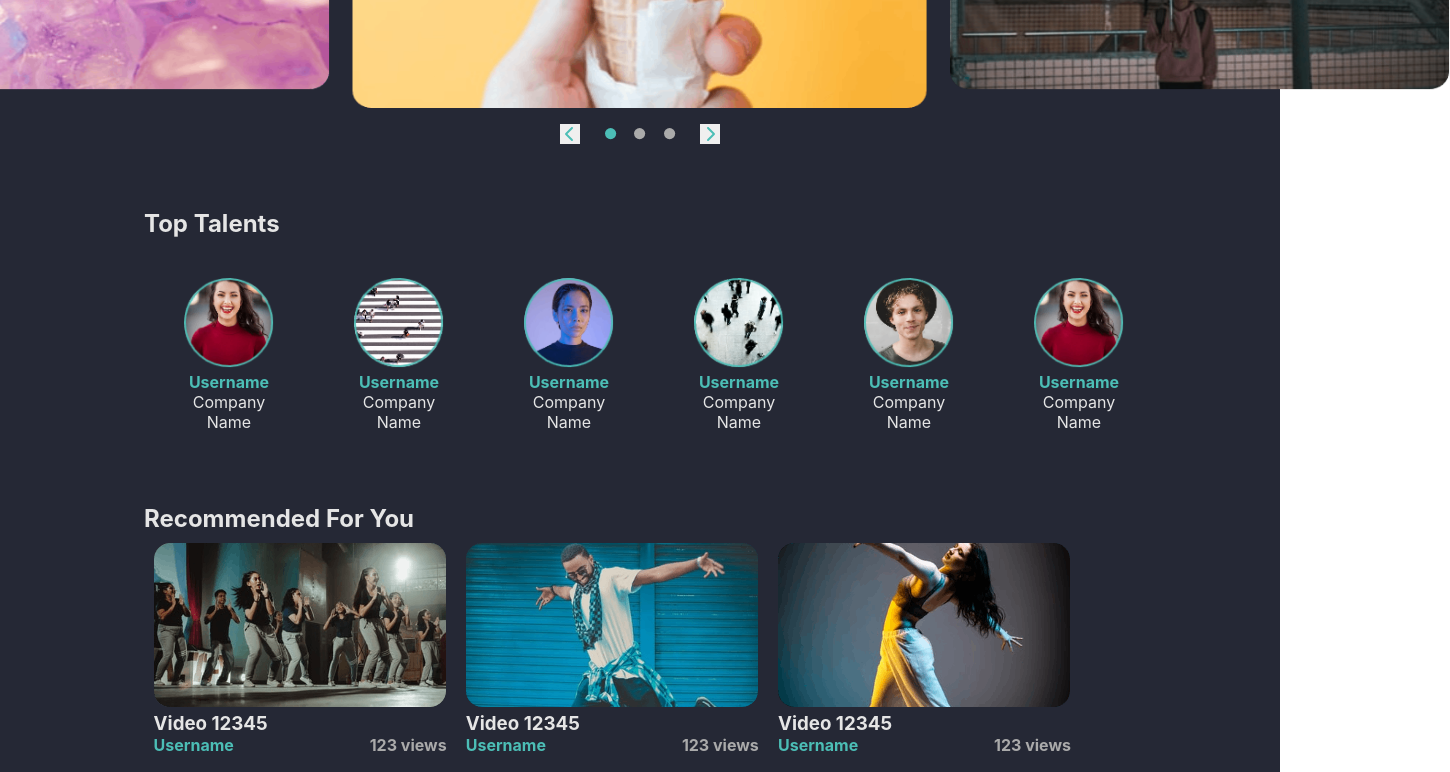
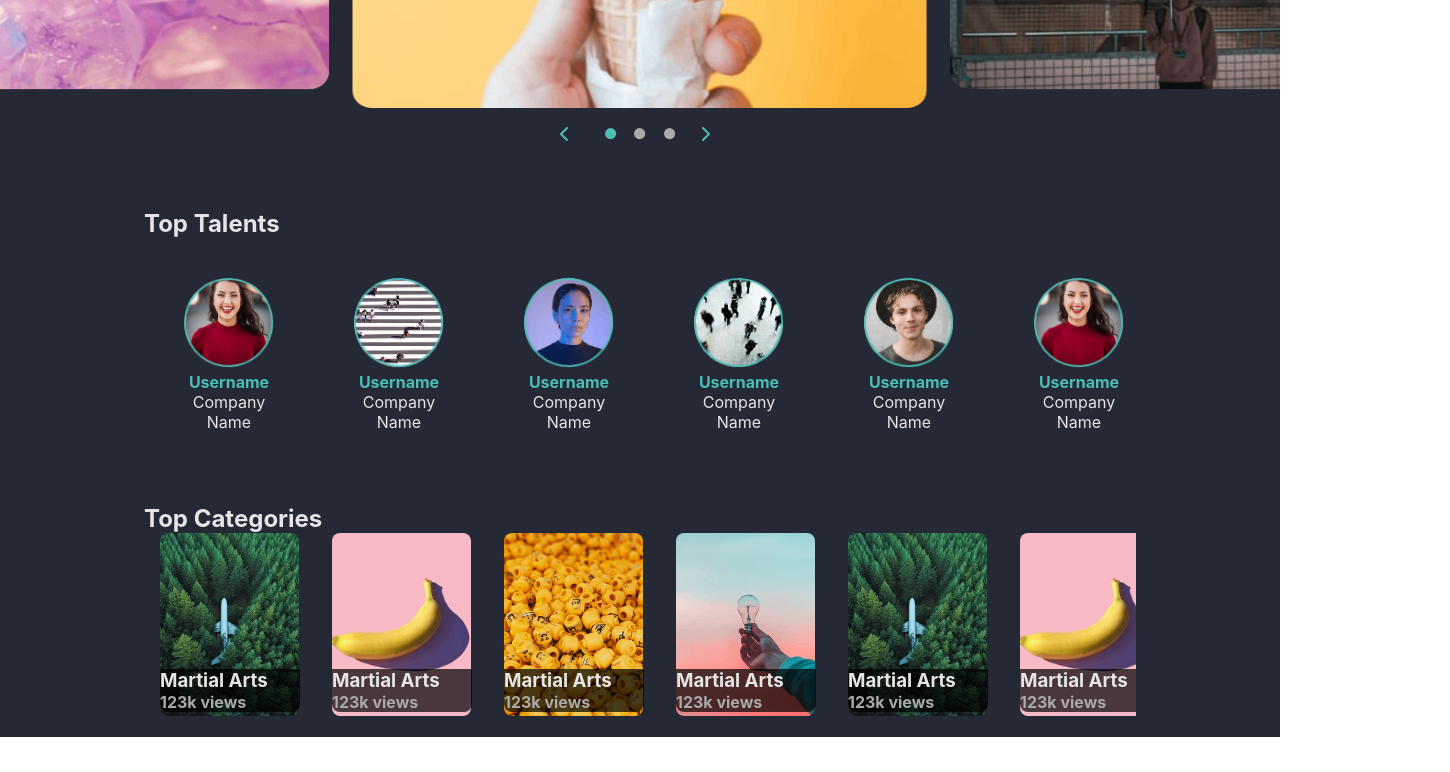
Before and after one commit to systemry420/react-sass-page, a React (Create React App) app: page / in a window 1280 px wide. Shown: the part 240-1012 px from the top of the page, 1450 px wide, since content can reach past the window. After the commit the page ends 977 px from the top, so only its background shows below. Built offline with nearby package versions, Linux system fonts and the light colour scheme.

Commit message:
style top categories

```diff
--- a/src/components/Carousel.tsx
+++ b/src/components/Carousel.tsx
@@ -68,17 +68,17 @@ const Carousel = () => {
         })}
       </div>
       <div className='buttons'>
-        <button className="prev" onClick={() => setIndex(index - 1)}>
+        <span className="prev" onClick={() => setIndex(index - 1)}>
           <FontAwesomeIcon icon={faChevronLeft} />
-        </button>
+        </span>
         {images.map((image, idx) => (
           <span className={`circle ${index === idx ? 'active': ''}`}>
             <FontAwesomeIcon icon={faCircle} />
           </span>
         ))}
-        <button className="next" onClick={() => setIndex(index + 1)}>
+        <span className="next" onClick={() => setIndex(index + 1)}>
           <FontAwesomeIcon icon={faChevronRight} />
-        </button>
+        </span>
       </div>
     </section>
   );
--- a/src/components/Main.tsx
+++ b/src/components/Main.tsx
@@ -5,6 +5,7 @@ import Carousel from './Carousel'
 import "../styles/layout/main.scss";
 import Stories from './Stories';
 import Recommended from './Recommended';
+import TopCategories from './TopCategories';
 
 const Main = () => {
   return (
@@ -13,7 +14,8 @@ const Main = () => {
 
       <Carousel />
       <Stories />
-      <Recommended />
+      {/* <Recommended /> */}
+      <TopCategories />
       {/* <EventsSidebar /> */}
     </main>
   )
--- /dev/null
+++ b/src/components/TopCategories.tsx
@@ -0,0 +1,63 @@
+import React, { useState } from 'react'
+import image1 from "../assets/images/Rectangle 41.png";
+import image2 from "../assets/images/Rectangle 42.png";
+import image3 from "../assets/images/Rectangle 43.png";
+import image4 from "../assets/images/Rectangle 44.png";
+import "../styles/components/topcat.scss";
+
+const TopCategories = () => {
+    const cats = [
+        {
+            image: image1,
+            caption: 'Martial Arts',
+            views: '123k'
+        },
+        {
+            image: image2,
+            caption: 'Martial Arts',
+            views: '123k'
+        },
+        {
+            image: image3,
+            caption: 'Martial Arts',
+            views: '123k'
+        },
+        {
+            image: image4,
+            caption: 'Martial Arts',
+            views: '123k'
+        }
+    ]
+
+  return (
+    <section className='top-cats'>
+        <h1>Top Categories</h1>
+        <div className='categories'>
+                {cats.map(cat => {
+                    return (
+                        <div className='category'>
+                            <img src={cat.image} alt='' />
+                            <p className='info'>
+                                <h3 className='caption'>{cat.caption}</h3>
+                                <h4 className='views'>{cat.views} views</h4>
+                            </p>
+                        </div>
+                    )
+                })}
+                {cats.map(cat => {
+                    return (
+                        <div className='category'>
+                            <img src={cat.image} alt='' />
+                            <div className='info'>
+                                <h3 className='caption'>{cat.caption}</h3>
+                                <h4 className='views'>{cat.views} views</h4>
+                            </div>
+                        </div>
+                    )
+                })}
+            </div>
+    </section>
+  )
+}
+
+export default TopCategories
--- a/src/styles/components/carousel.scss
+++ b/src/styles/components/carousel.scss
@@ -4,6 +4,8 @@
     display: flex;
     flex-direction: column;
     align-items: center;
+    overflow: hidden;
+    width: 100%;
 
     .section-center {
         margin: 0 auto;
--- /dev/null
+++ b/src/styles/components/topcat.scss
@@ -0,0 +1,33 @@
+@use '../variables'as *;
+
+section.top-cats {
+    width: 80vw;
+    padding: 1em;
+
+    .categories {
+        display: flex;
+        overflow: hidden;
+        .category {
+            position: relative;
+            margin: 0 1em;
+
+            .info {
+                position: absolute;
+                top: 136px;
+                border-radius: 0 0 8px 8px;
+                width: 100%;
+                z-index: 3;
+                background-color: rgba(0, 0, 0, 0.7);
+
+                .caption {
+                    color: $accent;
+                    font-weight: bold;
+                }
+
+                .views {
+                    color: $label;
+                }
+            }
+        }
+    }
+}
```
